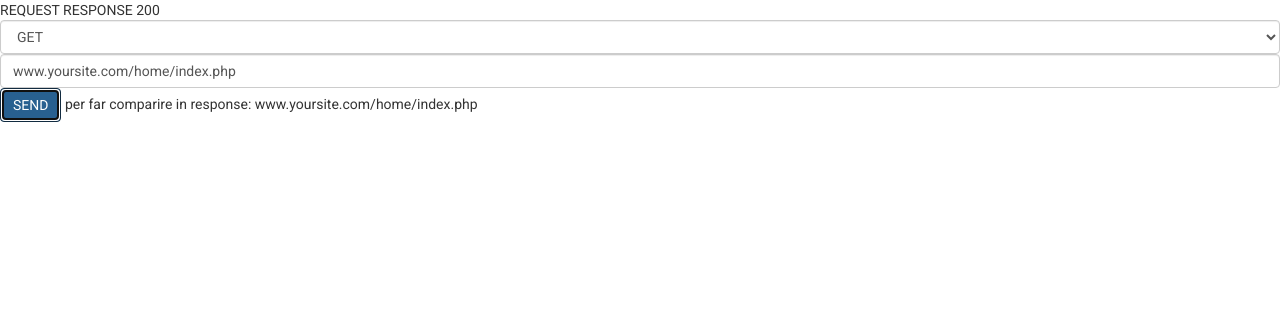
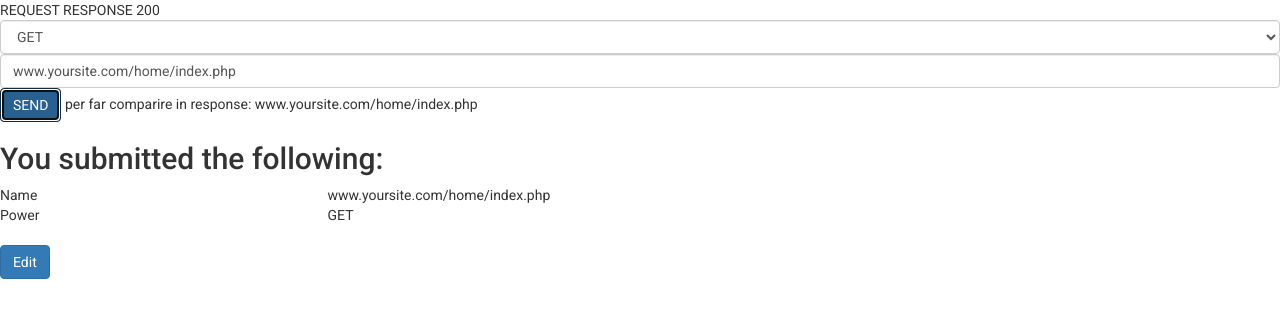
Before and after one commit to MartinaRia/test-valutazione, an Angular app in the folder angular/postwoman/: page / in a window 1280 px wide. Both pictures are taken after a click on the button "SEND". Shown: the top 318 px of the page. Built offline with nearby package versions, Linux system fonts and the light colour scheme.

Commit message:
form setup ok

```diff
--- a/angular/postwoman/src/app/request-form/request-form.component.html
+++ b/angular/postwoman/src/app/request-form/request-form.component.html
@@ -17,3 +17,17 @@
   per far comparire in response: {{model.url}}
 </form>
 <!-- form-->
+
+<div [hidden]="beforesubmit">
+  <h2>You submitted the following:</h2>
+  <div class="row">
+    <div class="col-xs-3">Name</div>
+    <div class="col-xs-9">{{ model.url }}</div>
+  </div>
+  <div class="row">
+    <div class="col-xs-3">Power</div>
+    <div class="col-xs-9">{{ model.method }}</div>
+  </div>
+  <br>
+  <button class="btn btn-primary" (click)="submitted=false">Edit</button>
+</div>
```
